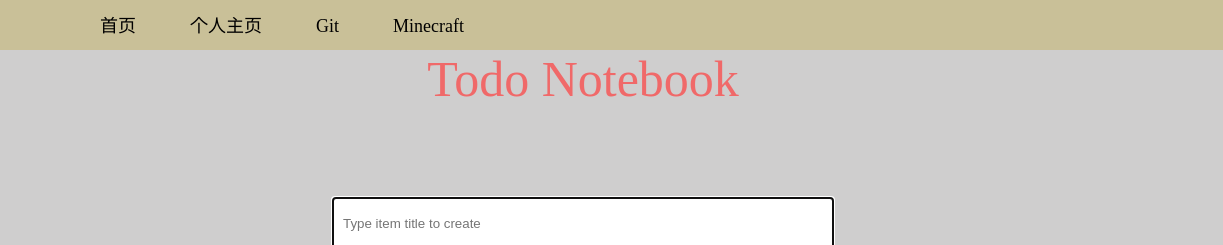
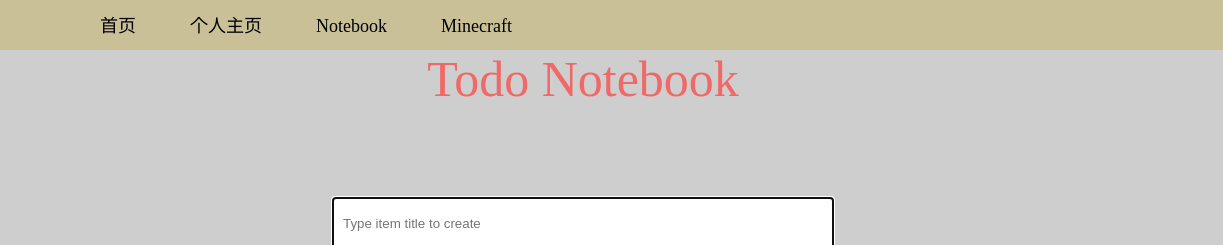
Before and after one commit to TiaTheFairy/note, a plain HTML site: page index.html in a window 1280 px wide. Shown: the top 245 px of the page, 57-1280 px from the left. Drawn offline with nearby package versions, Linux system fonts and the light colour scheme.

Commit message:
Update index.html

```diff
--- a/index.html
+++ b/index.html
@@ -18,7 +18,7 @@
     <img src="./res/img/logo.png" width="40px">
     <div onclick="bannerclick('index')">首页</div>
     <div onclick="bannerclick('homepage')">个人主页</div>
-    <div onclick="bannerclick('note')">Git</div>
+    <div onclick="bannerclick('note')">Notebook</div>
     <div onclick="bannerclick('mc')">Minecraft</div>
   </div>
 
```
